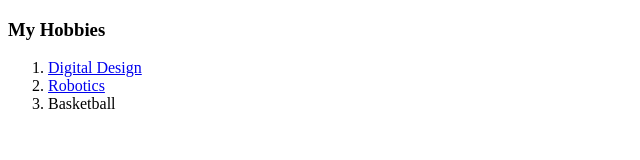
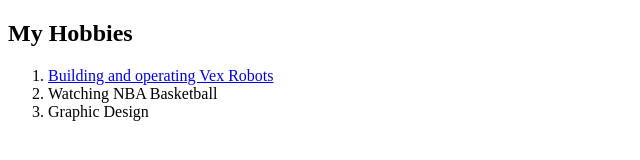
Before and after one commit to PaulGPy/cv, a plain HTML site: page hobbies.html in a window 1280 px wide. Shown: the whole page, without its empty margins (0-640 px from the left). Drawn offline with Linux system fonts and the light colour scheme.

Commit message:
Update hobbies.html

```diff
--- a/hobbies.html
+++ b/hobbies.html
@@ -3,15 +3,15 @@
 
 <head>
   <meta charset="utf-8">
-  <title>Hobbies</title>
+  <title>My Hobbies</title>
 </head>
 
 <body>
-  <h3>My Hobbies</h3>
+  <h2>My Hobbies</h2>
   <ol>
-    <li><a target="_blank" href="https://issuu.com/xireldesigns/docs/the_erdistonian_issue_1">Digital Design</a></li>
-    <li><a target="_blank" href="https://www.vexrobotics.com/v5?q=&locale.name=English">Robotics</a></li>
-    <li>Basketball</li>
+    <li><a target="_blank" href="https://www.vexrobotics.com/?q=&locale.name=English">Building and operating Vex Robots</a></li>
+    <li>Watching NBA Basketball</li>
+    <li>Graphic Design</li>
   </ol>
 </body>
 
```
